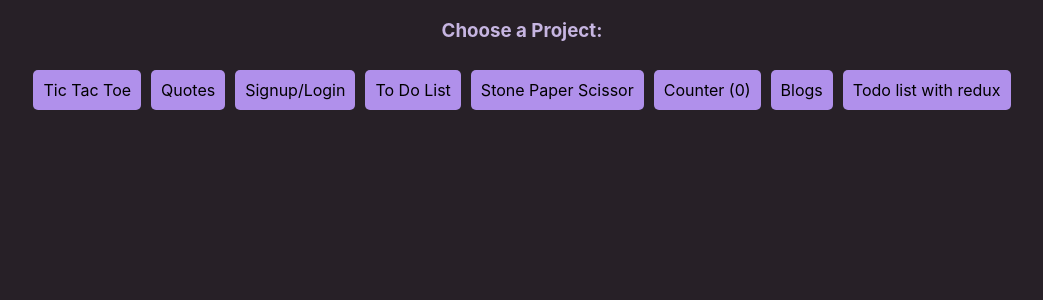
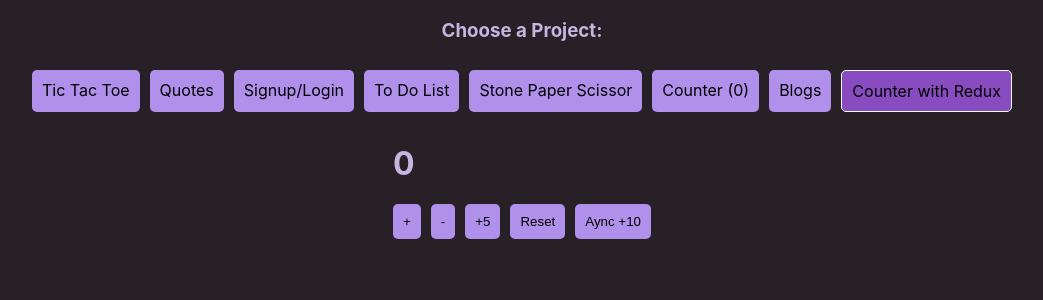
Before and after one commit to anaspxr/my-small-projects, a React (Create React App) app: page /reduxcounter in a window 1280 px wide. Shown: the top 300 px of the page, without its empty margins (118-1161 px from the left). Built offline with nearby package versions, Linux system fonts and the light colour scheme.

Commit message:
implement asynchronous reducer function

```diff
--- a/src/App.js
+++ b/src/App.js
@@ -10,7 +10,7 @@ import { Route, Routes } from "react-router-dom";
 import Navbar from "./components/Navbar";
 import Blogs from "./components/Blog/Blogs";
 import SingleBlog from "./components/Blog/SingleBlog";
-import ReduxTodoList from "./components/ReduxTodoList";
+import ReduxCounter from "./components/ReduxCounter";
 
 export const CounterContext = React.createContext();
 export const userContext = React.createContext();
@@ -36,7 +36,7 @@ function App() {
               <Route index element={<Blogs />} />
               <Route path=":id" element={<SingleBlog />} />
             </Route>
-            <Route path="/reduxtodo" element={<ReduxTodoList />} />
+            <Route path="/reduxcounter" element={<ReduxCounter />} />
 
             {/* <Route path="/blogs" element={<Blogs />} />
             <Route path="/blogs/:id" element={<SingleBlog />} /> */}
--- /dev/null
+++ b/src/State/TodoList/counterSlice.js
@@ -0,0 +1,48 @@
+import { createAsyncThunk, createSlice } from "@reduxjs/toolkit";
+
+const initialState = {
+  value: 0,
+  pending: false,
+};
+
+const counterSlice = createSlice({
+  name: "counter",
+  initialState,
+  reducers: {
+    increment: (state) => {
+      state.value += 1;
+    },
+    decrement: (state) => {
+      state.value -= 1;
+    },
+    incrementByValue: (state, action) => {
+      state.value += action.payload;
+    },
+    reset: (state) => {
+      state.value = 0;
+    },
+  },
+  extraReducers: (builder) => {
+    builder
+      .addCase(incrementAsync.pending, (state) => {
+        state.pending = true;
+      })
+      .addCase(incrementAsync.fulfilled, (state, action) => {
+        state.value += action.payload;
+        state.pending = false;
+      });
+  },
+});
+
+export const incrementAsync = createAsyncThunk(
+  "counter/incrementAsync",
+  async (amount) => {
+    await new Promise((resolve) => setTimeout(resolve, 1000));
+    return amount;
+  }
+);
+
+export const { increment, decrement, incrementByValue, reset } =
+  counterSlice.actions;
+
+export default counterSlice.reducer;
--- a/src/State/TodoList/todoSlice.js
+++ /dev/null
@@ -1,29 +0,0 @@
-import { createSlice } from "@reduxjs/toolkit";
-
-const initialState = {
-  value: 0,
-};
-
-const counterSlice = createSlice({
-  name: "counter",
-  initialState,
-  reducers: {
-    increment: (state) => {
-      state.value += 1;
-    },
-    decrement: (state) => {
-      state.value -= 1;
-    },
-    incrementByValue: (state, action) => {
-      state.value += action.payload;
-    },
-    reset: (state) => {
-      state.value = 0;
-    },
-  },
-});
-
-export const { increment, decrement, incrementByValue, reset } =
-  counterSlice.actions;
-
-export default counterSlice.reducer;
--- a/src/State/store.js
+++ b/src/State/store.js
@@ -1,5 +1,5 @@
 import { configureStore } from "@reduxjs/toolkit";
-import counterReducer from "./TodoList/todoSlice";
+import counterReducer from "./TodoList/counterSlice";
 
 export const store = configureStore({
   reducer: {
--- a/src/components/Navbar.jsx
+++ b/src/components/Navbar.jsx
@@ -35,8 +35,8 @@ export default function Navbar() {
       path: "/blogs",
     },
     {
-      title: `Todo list with redux`,
-      path: "/reduxtodo",
+      title: `Counter with Redux`,
+      path: "/reduxcounter",
     },
   ];
   return (
--- /dev/null
+++ b/src/components/ReduxCounter.jsx
@@ -0,0 +1,42 @@
+import React from "react";
+import { useDispatch, useSelector } from "react-redux";
+import {
+  decrement,
+  increment,
+  incrementAsync,
+  incrementByValue,
+  reset,
+} from "../State/TodoList/counterSlice";
+
+function ReduxCounter() {
+  const count = useSelector((state) => state.counter.value);
+  const isPending = useSelector((state) => state.counter.pending);
+  const dispatch = useDispatch();
+  return (
+    <div>
+      <h1>{count}</h1>
+      {isPending && <p>Calculating..</p>}
+      <div
+        style={{
+          display: "flex",
+          gap: "10px",
+          flexWrap: "wrap",
+        }}
+      >
+        <button onClick={() => dispatch(increment())}>+</button>
+        <button onClick={() => dispatch(decrement())}>-</button>
+        <button
+          onClick={() => {
+            dispatch(incrementByValue(5));
+          }}
+        >
+          +5
+        </button>
+        <button onClick={() => dispatch(reset())}>Reset</button>
+        <button onClick={() => dispatch(incrementAsync(10))}>Aync +10</button>
+      </div>
+    </div>
+  );
+}
+
+export default ReduxCounter;
--- a/src/components/ReduxTodoList.jsx
+++ /dev/null
@@ -1,30 +0,0 @@
-import React from "react";
-import { useDispatch, useSelector } from "react-redux";
-import {
-  decrement,
-  increment,
-  incrementByValue,
-  reset,
-} from "../State/TodoList/todoSlice";
-
-function ReduxTodoList() {
-  const count = useSelector((state) => state.counter.value);
-  const dispatch = useDispatch();
-  return (
-    <div>
-      <h1>{count}</h1>
-      <button onClick={() => dispatch(increment())}>+</button>
-      <button onClick={() => dispatch(decrement())}>-</button>
-      <button
-        onClick={() => {
-          dispatch(incrementByValue(5));
-        }}
-      >
-        +5
-      </button>
-      <button onClick={() => dispatch(reset())}>Reset</button>
-    </div>
-  );
-}
-
-export default ReduxTodoList;
```
